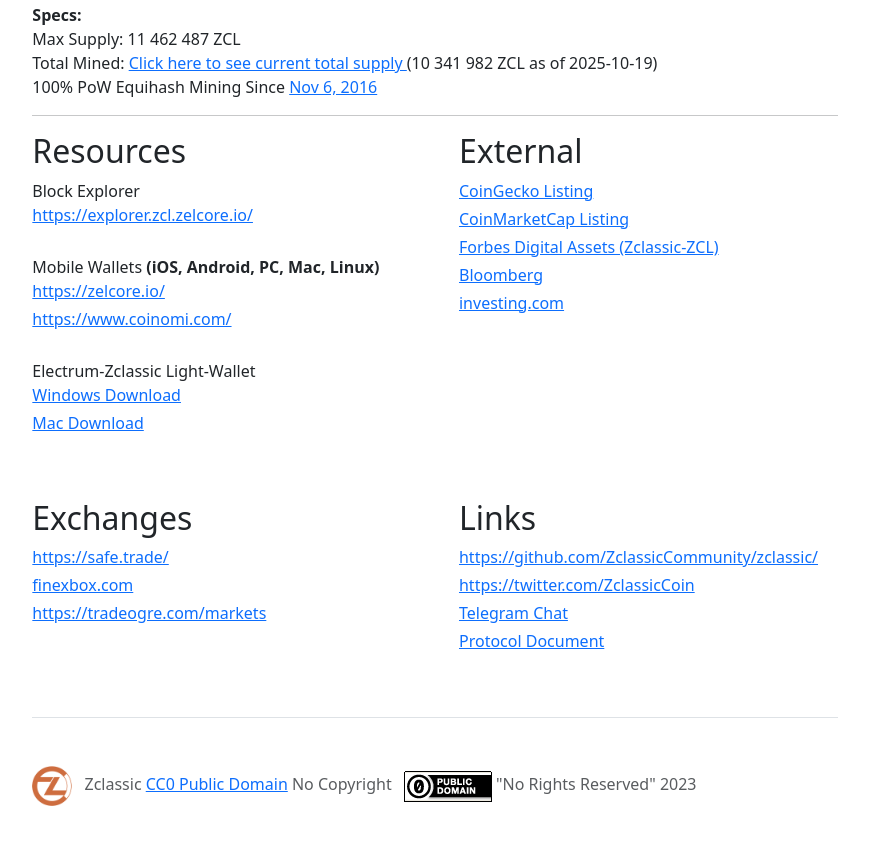
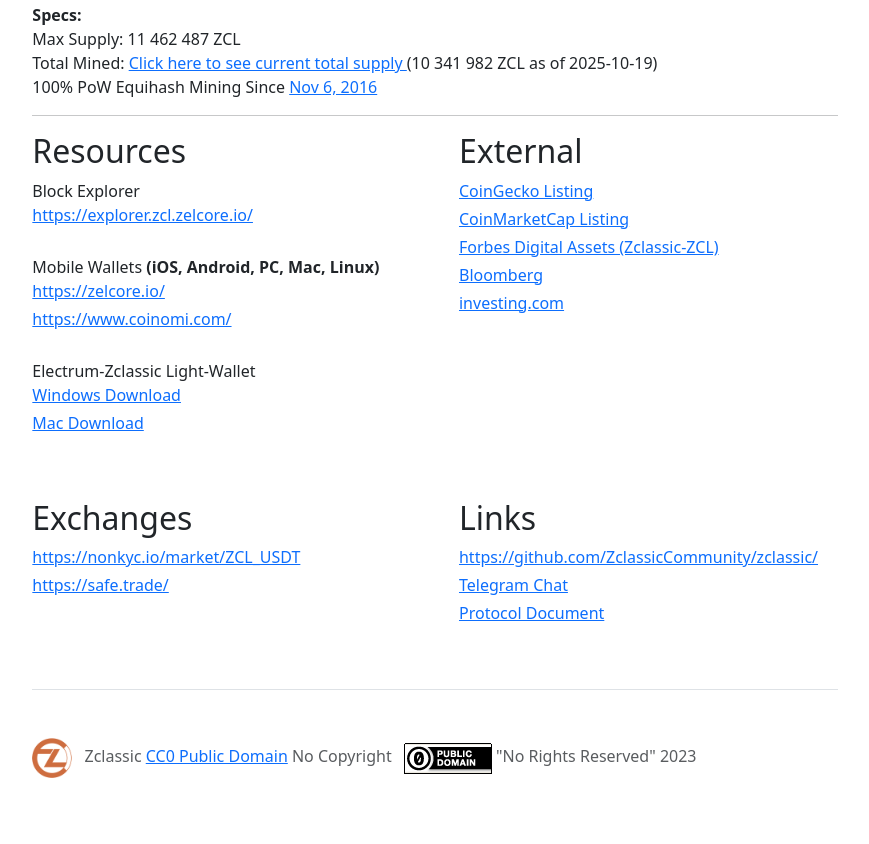
Before and after one commit to ZclassicCommunity/zclassicorg.github.io, a plain HTML site: page index.html in a window 1280 px wide. Shown: the part 812-1656 px from the top of the page, without its empty margins (205-1074 px from the left). Drawn offline with Linux system fonts and the light colour scheme.

Commit message:
Remove outdated exchange links from index.html
Removed outdated exchange links from the list.

```diff
--- a/index.html
+++ b/index.html
@@ -268,21 +268,15 @@
         <h2>Exchanges</h2>
 
         <ul class="icon-list ps-0">
+          <li class="d-flex align-items-start mb-1">
+            <a href="https://nonkyc.io/market/ZCL_USDT">
+				https://nonkyc.io/market/ZCL_USDT
+			</a>
+          </li>
 
           <li class="d-flex align-items-start mb-1">
             <a href="https://safe.trade/">
               https://safe.trade/
-            </a>
-          </li>
-          <li class="d-flex align-items-start mb-1">
-            <a href="https://www.finexbox.com/Home/Orders/market/pair/ZCL-BTC.html">
-              finexbox.com
-            </a>
-          </li>
-
-          <li class="d-flex align-items-start mb-1">
-            <a href="https://tradeogre.com/markets">
-https://tradeogre.com/markets
             </a>
           </li>
 
@@ -300,12 +294,6 @@
           <li class="d-flex align-items-start mb-1">
             <a href="https://github.com/ZclassicCommunity/zclassic/">
               https://github.com/ZclassicCommunity/zclassic/
-            </a>
-          </li>
-
-          <li class="d-flex align-items-start mb-1">
-            <a href="https://twitter.com/ZclassicCoin">
-              https://twitter.com/ZclassicCoin
             </a>
           </li>
 
```
